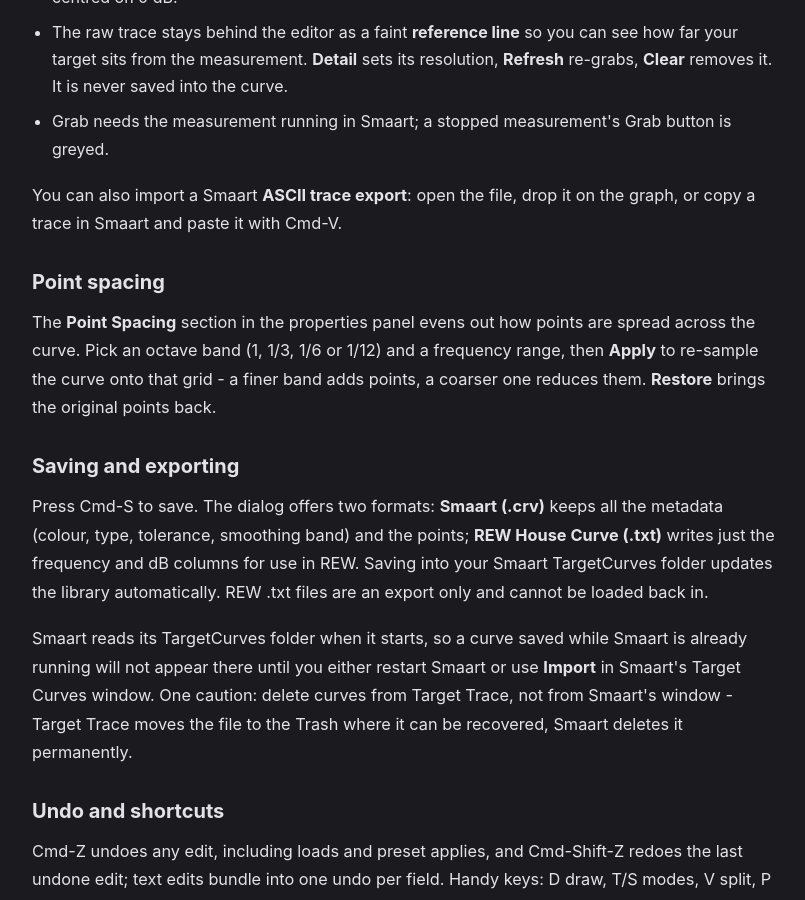
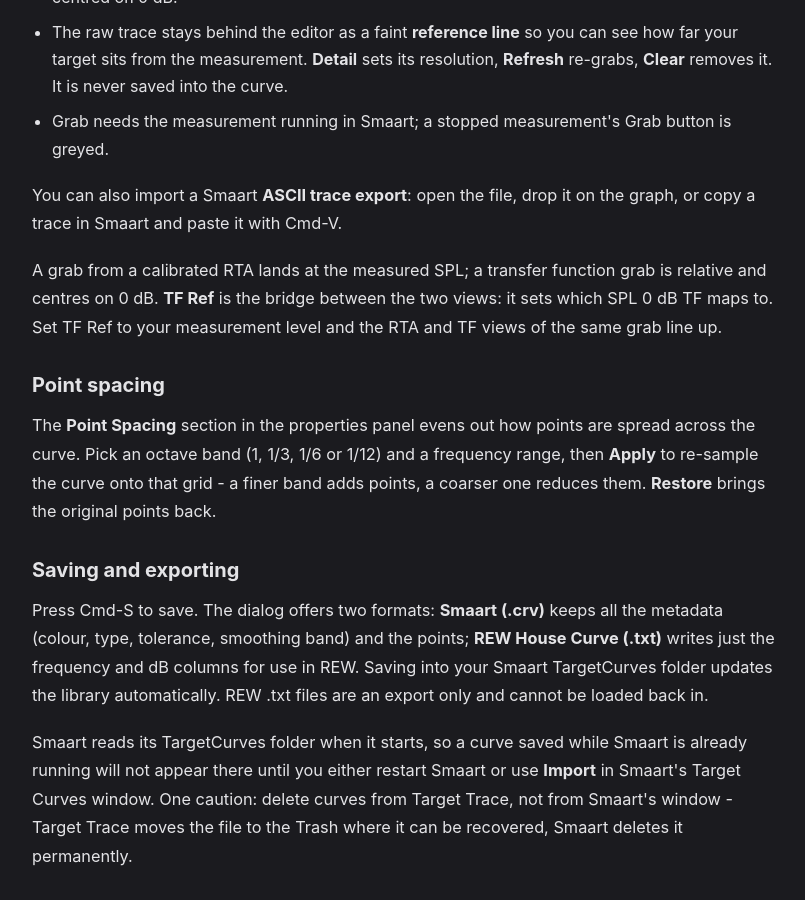
Before and after one commit to BSKapps/bskapps.github.io, a Jekyll site: the page built from articles/target-trace-guide/index.html, in a window 1280 px wide and 900 px high, scrolled down 3246 px. Shown: the whole window, without its empty margins (232-1037 px from the left). Built offline with Jekyll 4.4.1, drawn with Linux system fonts in a browser that asks for light colours.

Commit message:
Target Trace guide: TF Ref bridges calibrated RTA and centred TF grabs

```diff
--- a/_data/guides/target-trace-guide.json
+++ b/_data/guides/target-trace-guide.json
@@ -172,6 +172,10 @@
         {
           "type": "paragraph",
           "text": "You can also import a Smaart **ASCII trace export**: open the file, drop it on the graph, or copy a trace in Smaart and paste it with Cmd-V."
+        },
+        {
+          "type": "paragraph",
+          "text": "A grab from a calibrated RTA lands at the measured SPL; a transfer function grab is relative and centres on 0 dB. **TF Ref** is the bridge between the two views: it sets which SPL 0 dB TF maps to. Set TF Ref to your measurement level and the RTA and TF views of the same grab line up."
         }
       ]
     },
```
